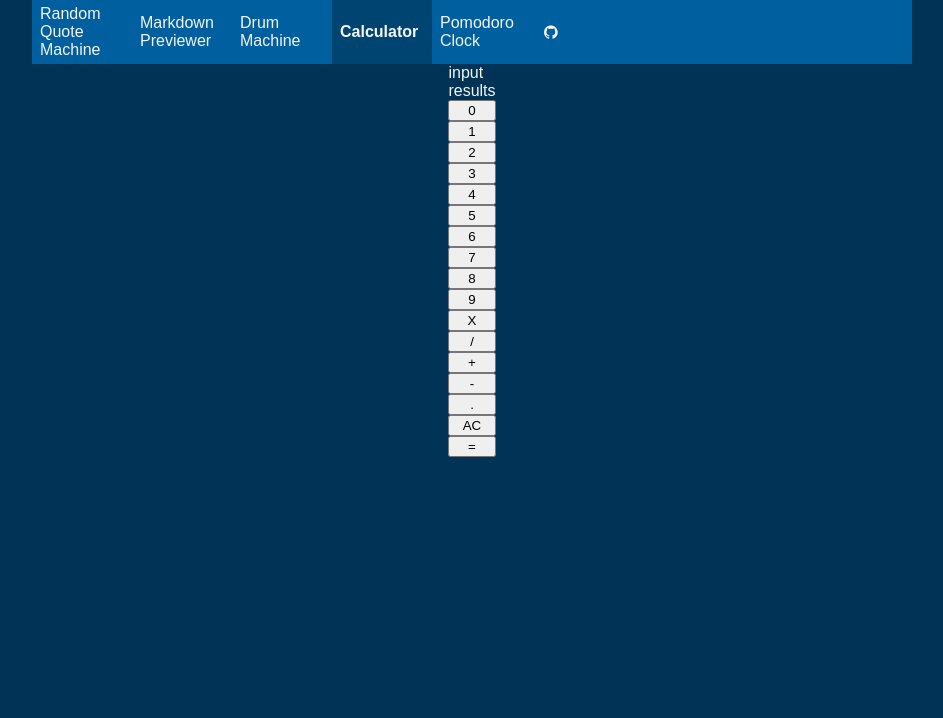
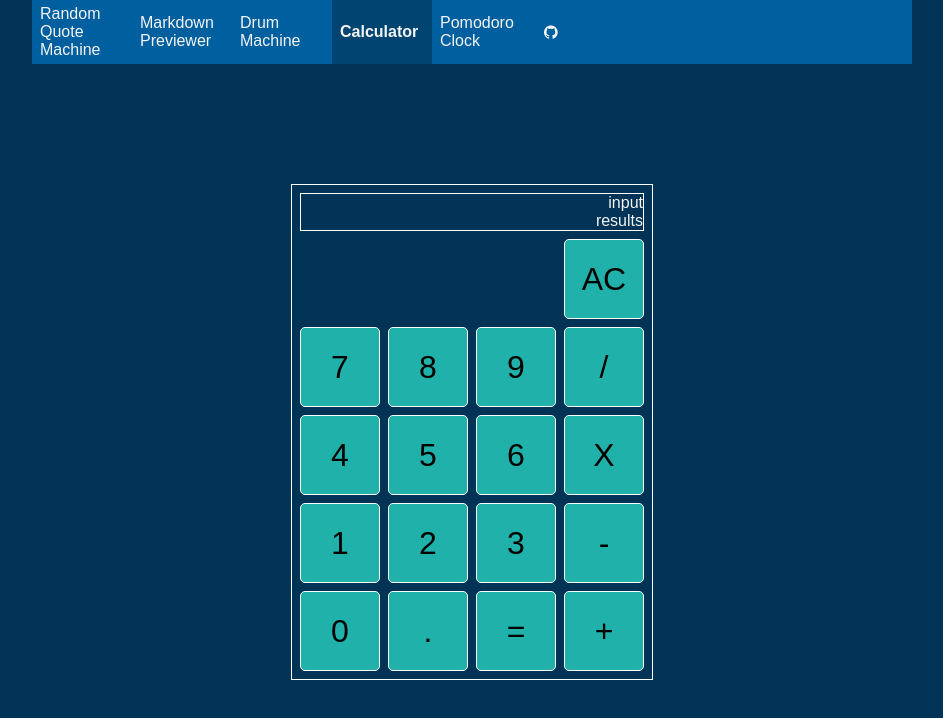
Before and after one commit to jbockerstette/react-freecodecamp-projects, a React (Create React App) app: page /calculator in a window 1280 px wide. Shown: the top 718 px of the page, without its empty margins (168-1111 px from the left). Built offline with nearby package versions, Linux system fonts and the light colour scheme; the HTML template or start-up script is replaced by a standard one.

Commit message:
Layout is mostly ok.

```diff
--- a/src/calculator/Calculator.css
+++ b/src/calculator/Calculator.css
@@ -1,5 +1,107 @@
+.calc-grid-main {
+  display: grid;
+  grid-template-columns: 1fr auto 1fr;
+  grid-template-rows: 1fr auto 1fr;
+  height: 100%;
+}
+
 .calc-grid {
+  padding: 0.5rem;
+  grid-column: 2;
+  grid-row: 2;
   display: grid;
+  grid-template-areas:
+    'calc-window calc-window calc-window calc-window'
+    '. . . clear'
+    'seven eight nine divide'
+    'four five six multiply'
+    'one two three subtract'
+    'zero decimal equals add';
+  grid-gap: 0.5rem;
   justify-content: center;
   align-content: center;
+  border: 1px solid white;
 }
+
+.calc-btn {
+  background: lightseagreen;
+  height: 5rem;
+  width: 5rem;
+  font-size: xx-large;
+  border-radius: 5px;
+  border: none;
+  transform: scale(1);
+  transition: all 0.25s cubic-bezier(0.175, 0.885, 0.32, 1.275);
+  border: 1px solid white;
+  cursor: pointer;
+}
+
+.calc-btn:active {
+  transform: scale(0.95);
+  background: darkblue;
+  color: white;
+}
+
+#calc-window {
+  display: grid;
+  grid-column: 1 / -1;
+  border: 1px solid white;
+  justify-content: end;
+}
+#display {
+}
+#input {
+  justify-self: end;
+}
+
+#zero {
+  grid-area: zero;
+}
+#one {
+  grid-area: one;
+}
+#two {
+  grid-area: two;
+}
+#three {
+  grid-area: three;
+}
+#four {
+  grid-area: four;
+}
+#five {
+  grid-area: five;
+}
+#six {
+  grid-area: six;
+}
+#seven {
+  grid-area: seven;
+}
+#eight {
+  grid-area: eight;
+}
+#nine {
+  grid-area: nine;
+}
+#multiply {
+  grid-area: multiply;
+}
+#divide {
+  grid-area: divide;
+}
+#add {
+  grid-area: add;
+}
+#subtract {
+  grid-area: subtract;
+}
+#decimal {
+  grid-area: decimal;
+}
+#clear {
+  grid-area: clear;
+}
+#equals {
+  grid-area: equals;
+}
--- a/src/calculator/Calculator.js
+++ b/src/calculator/Calculator.js
@@ -13,6 +13,7 @@ class Calculator extends React.Component {
   }
   render() {
     return (
+      <div className="calc-grid-main">
         <div className="calc-grid">
           <div id="calc-window">
             <div id="input">input</div>
@@ -20,6 +21,7 @@ class Calculator extends React.Component {
           </div>
           {keys.map(key => (
             <button
+              className="calc-btn"
               key={key.id}
               id={key.id}
               onClick={() => this.handleClick(key.text)}
@@ -28,6 +30,7 @@ class Calculator extends React.Component {
             </button>
           ))}
         </div>
+      </div>
     );
   }
 }
--- a/src/calculator/keys.js
+++ b/src/calculator/keys.js
@@ -40,7 +40,7 @@ const keys = [
     text: '9'
   },
   {
-    id: 'multiple',
+    id: 'multiply',
     text: 'X'
   },
   {
```
Lines whose indentation alone changed are shown as unchanged.
